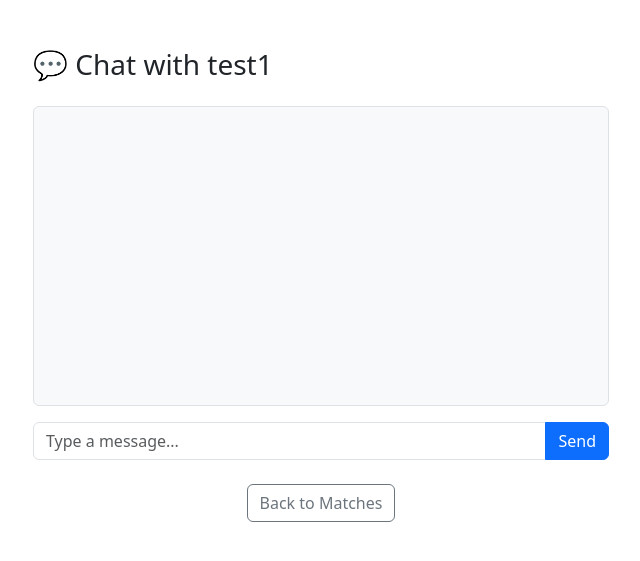
After one commit to doremimo/DogFreeDatingApp, a Flask app: a page that uses templates/messages.html in a window 1280 px wide. The commit adds this page. Shown: the top 561 px of the page, without its empty margins (319-959 px from the left). Run offline with Flask 3, Linux system fonts and the light colour scheme; a user stored in the database is signed in; data comes from the database, SQL or seed files in the repository; both versions use the stored data as it was after the commit.

Commit message:
Create message tool

```diff
--- a/app.py
+++ b/app.py
@@ -174,6 +174,39 @@ def matches():
     return render_template("matches.html", matches=match_list)
 
 
+@app.route("/messages/<username>", methods=["GET", "POST"])
+def message_thread(username):
+    if "username" not in session:
+        return redirect(url_for("login"))
+
+    current_user = session["username"]
+
+    conn = sqlite3.connect("users.db")
+    c = conn.cursor()
+
+    # Handle new message being sent
+    if request.method == "POST":
+        message = request.form["message"]
+        if message.strip():
+            c.execute("INSERT INTO messages (sender, recipient, content) VALUES (?, ?, ?)",
+                      (current_user, username, message))
+            conn.commit()
+
+    # Fetch conversation between current_user and the other user
+    c.execute("""
+        SELECT sender, content, timestamp FROM messages
+        WHERE (sender = ? AND recipient = ?)
+           OR (sender = ? AND recipient = ?)
+        ORDER BY timestamp ASC
+    """, (current_user, username, username, current_user))
+
+    messages = c.fetchall()
+    conn.close()
+
+    return render_template("messages.html", messages=messages, other_user=username)
+
+
+
 @app.route("/report/<username>", methods=["POST"])
 def report(username):
     if "username" not in session:
--- a/templates/matches.html
+++ b/templates/matches.html
@@ -31,6 +31,9 @@
                                     <li><strong>Favorite Animal:</strong> {{ match[4] or "Not shared" }}</li>
                                     <li><strong>Dog-Free Reason:</strong><br><em>{{ match[5] or "They didn’t say..." }}</em></li>
                                 </ul>
+
+                                <a href="{{ url_for('message_thread', username=match[1]) }}" class="btn btn-sm btn-outline-secondary">📨 Message</a>
+
                             </div>
                         </div>
                     </div>
--- /dev/null
+++ b/templates/messages.html
@@ -0,0 +1,33 @@
+<!DOCTYPE html>
+<html lang="en">
+<head>
+    <meta charset="UTF-8">
+    <title>Chat with {{ other_user }}</title>
+    <link href="https://cdn.jsdelivr.net/npm/bootstrap@5.3.3/dist/css/bootstrap.min.css" rel="stylesheet">
+</head>
+<body>
+    <div class="container mt-5" style="max-width: 600px;">
+        <h3 class="mb-4">💬 Chat with {{ other_user }}</h3>
+
+        <div class="border rounded p-3 mb-3" style="height: 300px; overflow-y: scroll; background: #f8f9fa;">
+            {% for sender, content, timestamp in messages %}
+                <div class="mb-2">
+                    <strong>{{ sender }}:</strong> {{ content }}
+                    <div class="text-muted small">{{ timestamp }}</div>
+                </div>
+            {% endfor %}
+        </div>
+
+        <form method="POST">
+            <div class="input-group">
+                <input type="text" name="message" class="form-control" placeholder="Type a message..." required>
+                <button type="submit" class="btn btn-primary">Send</button>
+            </div>
+        </form>
+
+        <div class="mt-4 text-center">
+            <a href="{{ url_for('matches') }}" class="btn btn-outline-secondary">Back to Matches</a>
+        </div>
+    </div>
+</body>
+</html>
```
Also changed, not shown: database.py (+12 -0 lines), users.db.
